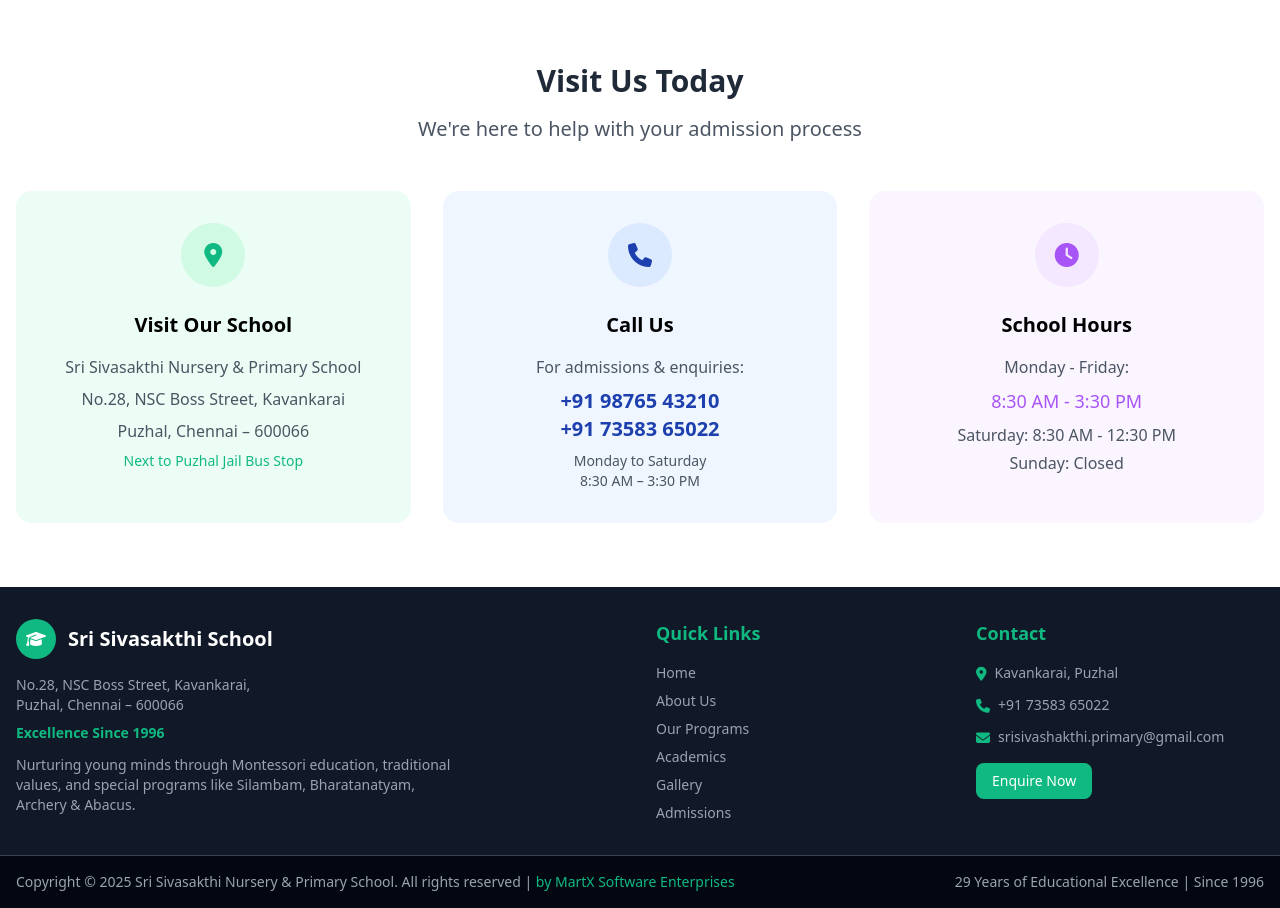
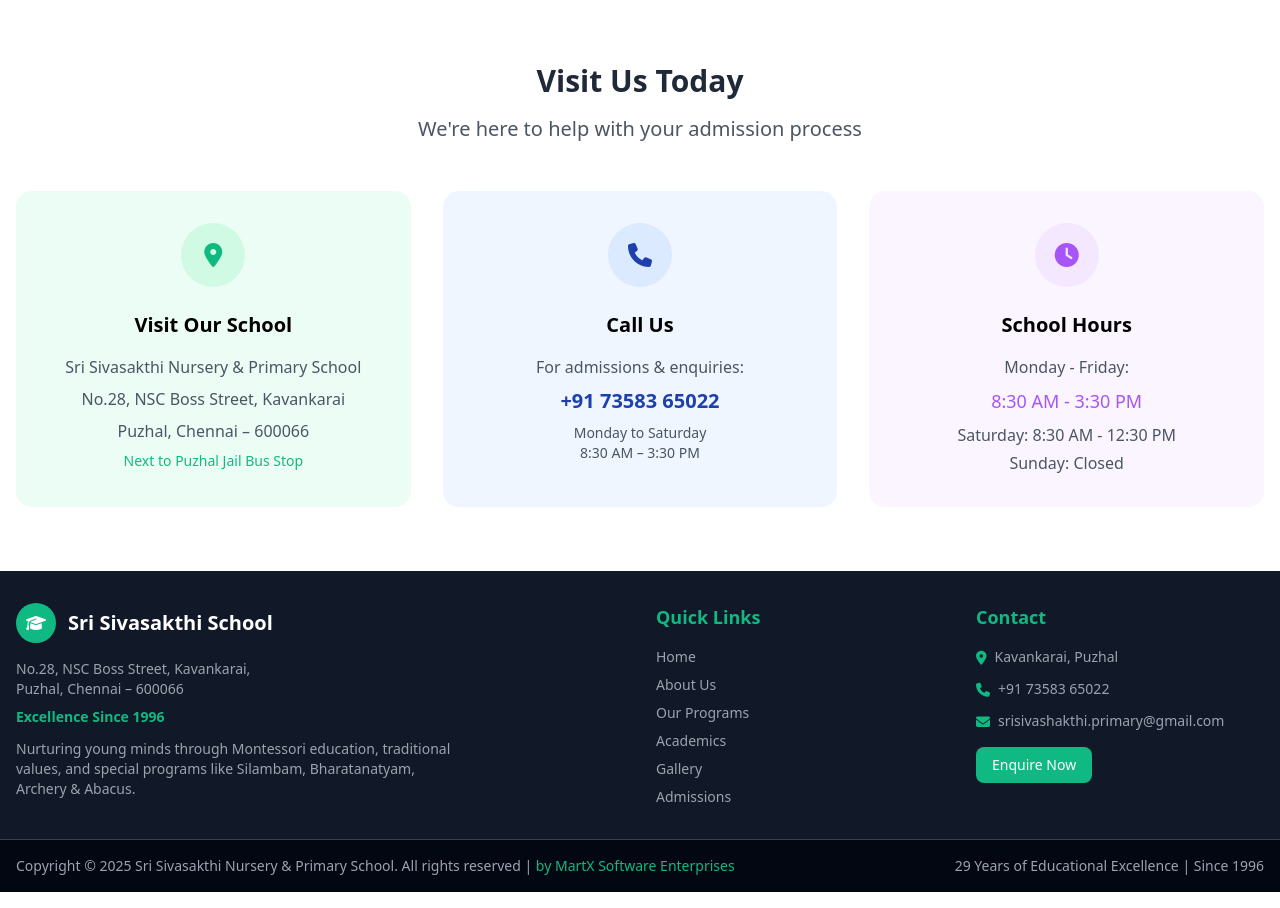
Before and after one commit to madhumitha0511/sivasakthi, a Flask app: page /admissions in a window 1280 px wide. Shown: the part 2181-3089 px from the top of the page. Run offline with Flask 3, Linux system fonts and the light colour scheme; some libraries are stand-ins or nearby versions.

Commit message:
Update admissions.html

```diff
--- a/templates/admissions.html
+++ b/templates/admissions.html
@@ -230,7 +230,7 @@
                 </div>
                 <h3 class="text-xl font-bold mb-4">Call Us</h3>
                 <p class="text-gray-600 mb-2">For admissions & enquiries:</p>
-                <p class="text-xl font-bold text-blue-custom mb-2">+91 98765 43210 <br> +91 73583 65022</p>
+                <p class="text-xl font-bold text-blue-custom mb-2">+91 73583 65022</p>
                 <p class="text-sm text-gray-600">Monday to Saturday</p>
                 <p class="text-sm text-gray-600">8:30 AM – 3:30 PM</p>
             </div>
```
